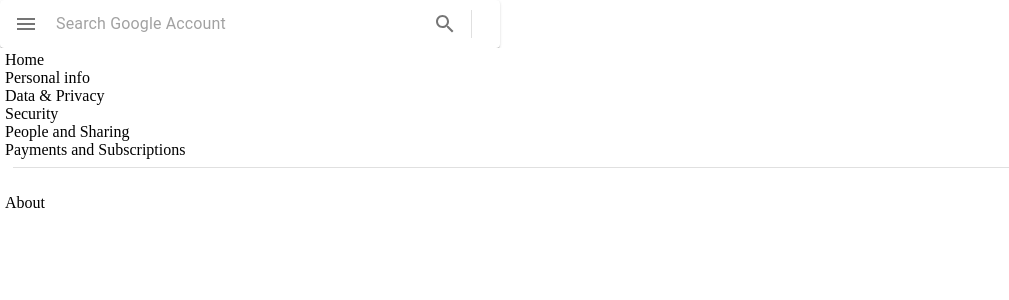
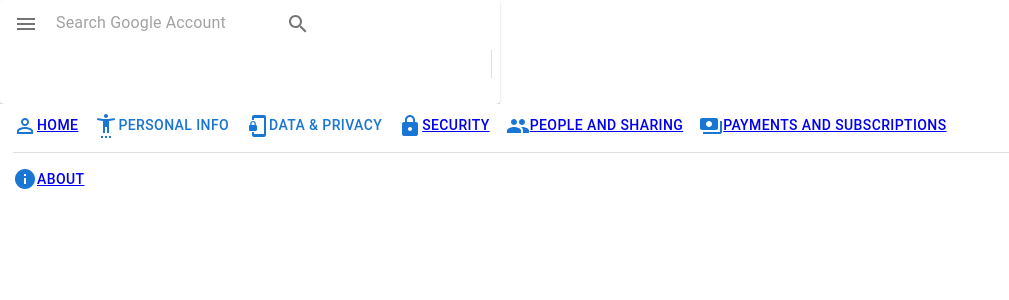
Before and after one commit to X-maker-cpu/bit, a Next.js app: page /myaccount in a window 1280 px wide. Shown: the top 300 px of the page, without its empty margins (0-1009 px from the left). Built offline with nearby package versions, Linux system fonts and the light colour scheme.

Commit message:
I added anchers in left side button|

```diff
--- a/pages/myaccount.js
+++ b/pages/myaccount.js
@@ -1,4 +1,4 @@
-import { Box, Typography } from '@mui/material'
+import { Box, Button, Typography } from '@mui/material'
 import Head from 'next/head';
 import React from 'react'
 import Paper from '@mui/material/Paper';
@@ -28,8 +28,7 @@
       <Box>
 
     <Paper
-      component="form"
-      sx={{ p: '2px 4px', display: 'flex', alignItems: 'center', width: 500 , listitems: 'center',  }}
+      sx={{ p: '2px 4px',  width: 500 ,   }}
     >
       <IconButton sx={{ p: '10px' }} aria-label="menu">
         <MenuIcon />
@@ -49,21 +48,18 @@
     </Paper>
 
       </Box>
-      <Box component="form" sx={{p:'3px 5px',display:'grid', marginleft:'5px', left:'20%',width:'100%',backgroundColor:'white'}}>
-      <ul>
-        <li style={{
-          textDecorationColor:'grey',
-           PersonOutlineIcon}}
-        >Home</li>
-        <li style={{ SettingsAccessibilityIcon }}>Personal info</li>
-        <li style={{PhonelinkLockIcon}}>Data & Privacy</li>
-        <li  style={{LockIcon}}>Security</li>
-        <li style={{PeopleIcon }}>People and Sharing</li>
-        <li style={{PaymentsIcon }}>Payments and Subscriptions</li>
+      <Box component="form" sx={{p:'3px 5px', marginleft:'5px', left:'20%',width:'100%',backgroundColor:'white'}}>
+      <Box>
+        <Button><PersonOutlineIcon/><a href='#'>Home</a></Button>
+        <Button> <SettingsAccessibilityIcon/><a>Personal info</a></Button>
+        <Button> <PhonelinkLockIcon/><a>Data & Privacy</a> </Button>
+        <Button> <LockIcon/><a href='#'>Security</a></Button>
+        <Button> <PeopleIcon/><a href='#'> People and Sharing</a></Button>
+        <Button> <PaymentsIcon/><a href='#'> Payments and Subscriptions</a></Button>
         <Divider sx={{lenth:'28',m:1,}} orientation='horizantal'/>
-        <br/>
-        <li style={{InfoIcon}}>About</li>
-      </ul>
+
+        <Button> <InfoIcon/><a href='#'>About</a> </Button>
+      </Box>
 
 
       </Box>
```
